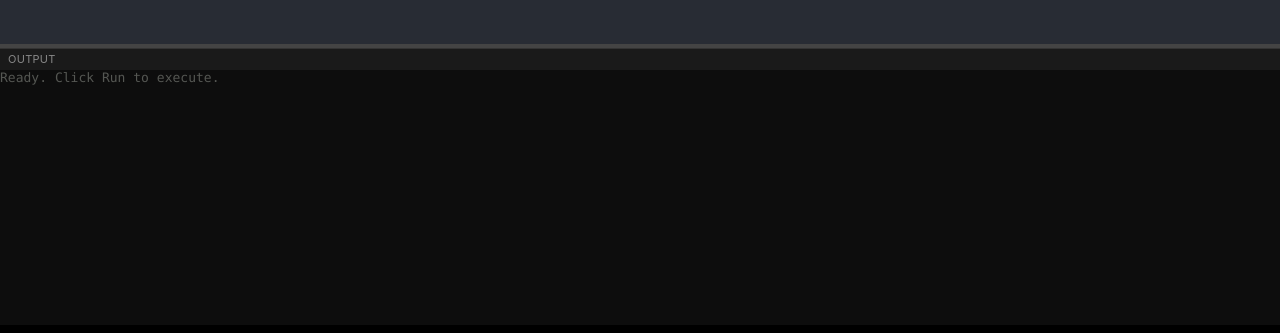
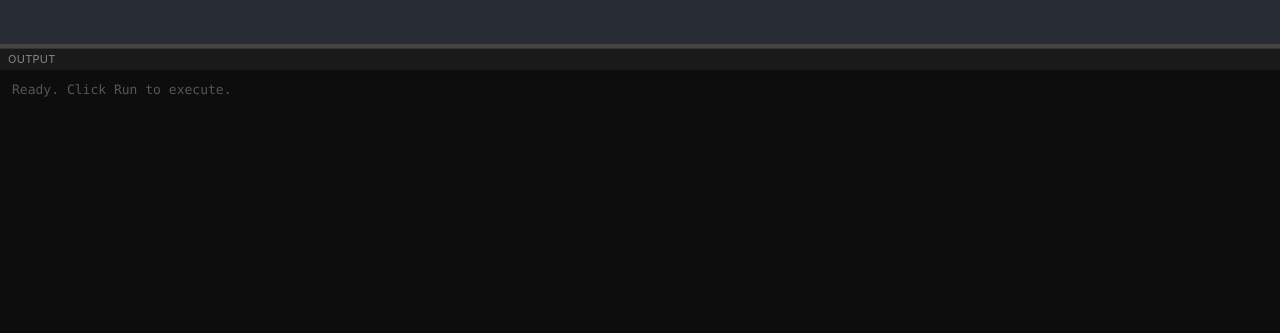
Before and after one commit to SUNY-Brockport-ACM-Student-Chapter/Programming-Terminal, a React (Vite) app in the folder frontend/: page / in a window 1280 px wide. Shown: the part 464-797 px from the top of the page. Built offline with nearby package versions, Linux system fonts and the light colour scheme; no server answers.

Commit message:
fix: added padding to the terminall for better visibility

```diff
--- a/frontend/src/components/CodeEditor.tsx
+++ b/frontend/src/components/CodeEditor.tsx
@@ -172,14 +172,14 @@ export function CodeEditor({
     onExit: useCallback((code: number | null) => {
       setIsRunning(false)
       terminalRef.current?.write(
-        `\r\n\x1b[37m[Process exited with code ${code ?? 0}]\x1b[0m\r\n`
+        `\r\n\n\x1b[37m[Process exited with code ${code ?? 0}]\x1b[0m\r\n`
       )
       onExecutionResult?.({output: outputBufferRef.current, exitCode: code ?? null})
     }, [onExecutionResult]),
 
     onError: useCallback((message: string) => {
       setIsRunning(false)
-      terminalRef.current?.write(`\r\n\x1b[31m[Error: ${message}]\x1b[0m\r\n`)
+      terminalRef.current?.write(`\r\n\n\x1b[31m[Error: ${message}]\x1b[0m\r\n`)
       onExecutionResult?.({output: outputBufferRef.current, exitCode: null, error: message})
     }, [onExecutionResult]),
   })
--- a/frontend/src/components/TerminalPane.tsx
+++ b/frontend/src/components/TerminalPane.tsx
@@ -95,7 +95,7 @@ export const TerminalPane = forwardRef<TerminalHandle, TerminalPaneProps>(
         <div className="text-[11px] text-[#888] px-2 py-0.5 bg-[#1a1a1a] border-t border-[#333] uppercase tracking-wide flex-shrink-0">
           Output
         </div>
-        <div ref={containerRef} className="flex-1 min-h-0 overflow-hidden" />
+        <div ref={containerRef} className="flex-1 min-h-0 overflow-hidden p-3" />
       </div>
     )
   }
```
